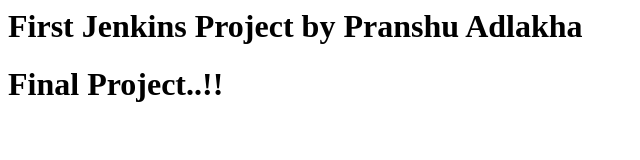
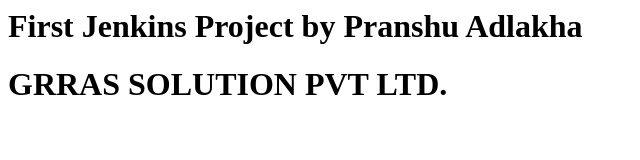
Before and after one commit to Pranshu0551/jenkins, a plain HTML site: page index.html in a window 1280 px wide. Shown: the whole page, without its empty margins (0-640 px from the left). Drawn offline with Linux system fonts and the light colour scheme.

Commit message:
Update index.html

```diff
--- a/index.html
+++ b/index.html
@@ -1,2 +1,2 @@
 <h1> First Jenkins Project by Pranshu Adlakha </h1>
-<h1> Final Project..!!</h1>
+<h1> GRRAS SOLUTION PVT LTD. </h1>
```
